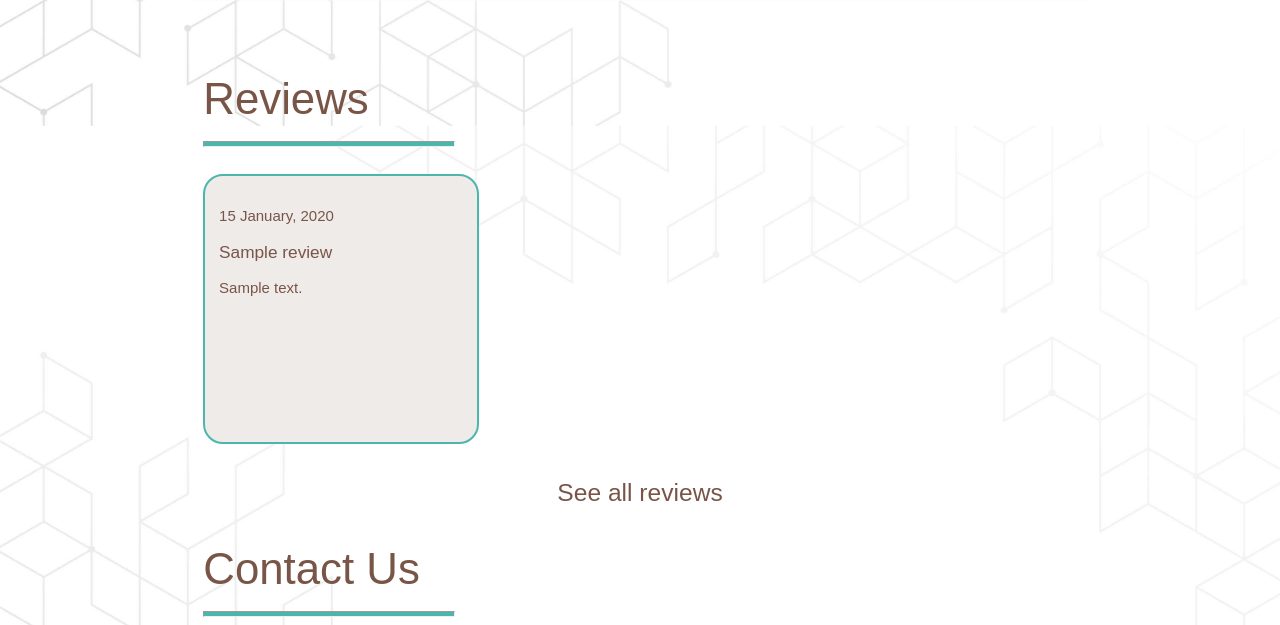
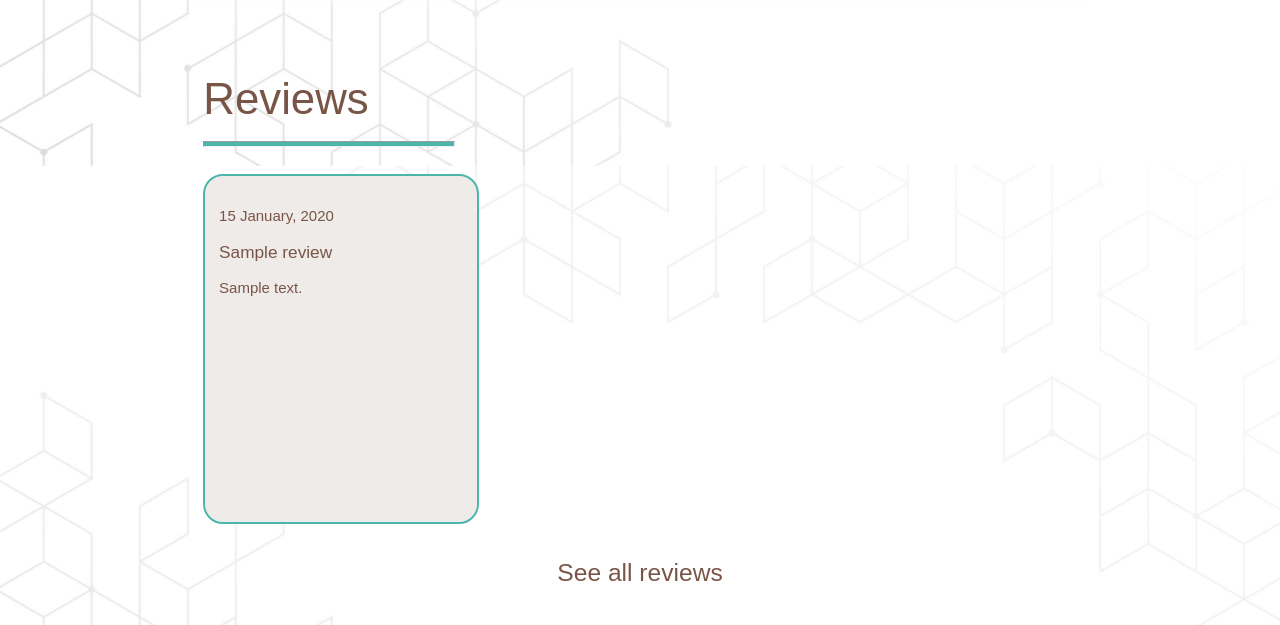
Before and after one commit to BENNI-GITHUB/project-03-Benni-Auto, a Flask app: page / in a window 1280 px wide. Shown: the part 2074-2699 px from the top of the page. Run offline with Flask 2, Linux system fonts and the light colour scheme; tables that the repository leaves empty hold one stand-in row (values such as "Sample post"); some web fonts are replaced.

Commit message:
modify review box height in home page

```diff
--- a/benniauto/static/css/style.css
+++ b/benniauto/static/css/style.css
@@ -78,7 +78,7 @@ nav img {
   border-radius: 20px;
   border: 2px solid #4db6ac;
   padding: 5%;
-  min-height: 270px;
+  min-height: 350px;
 }
 
 .add-loc {
```
